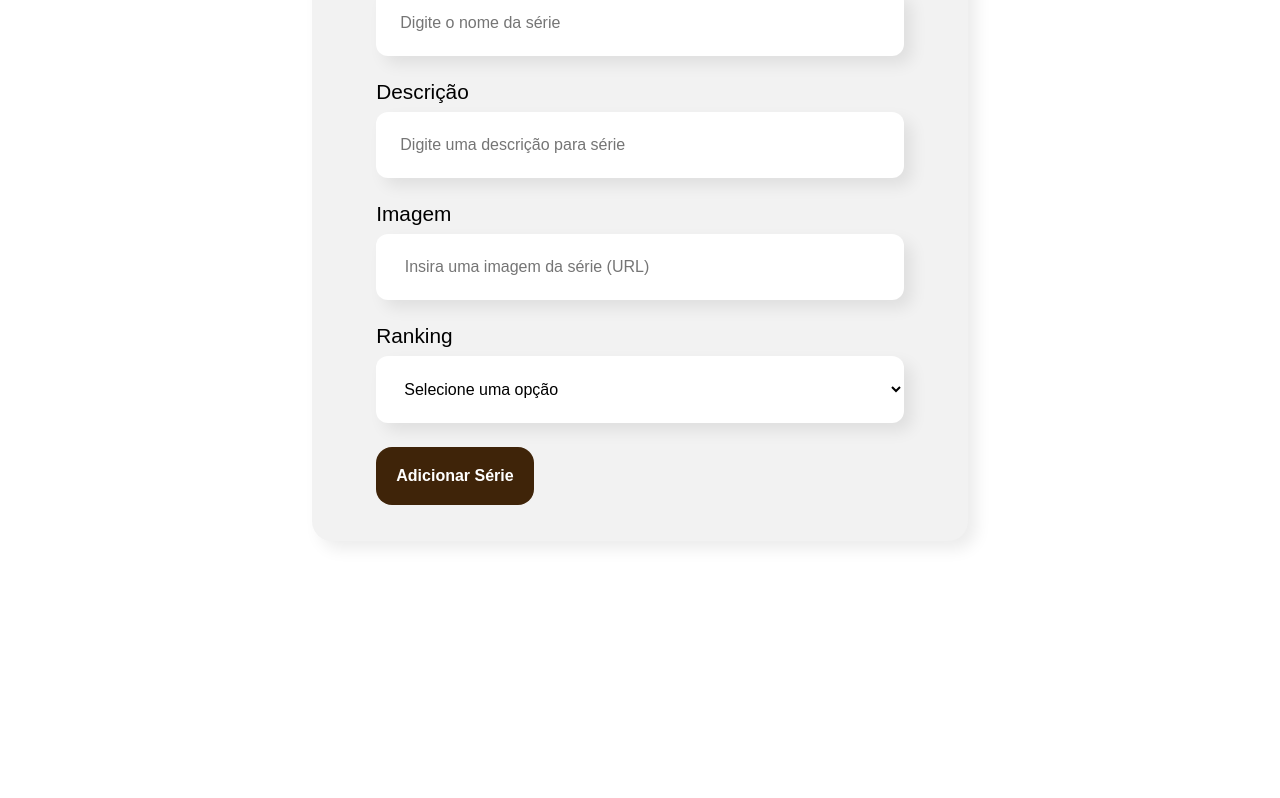
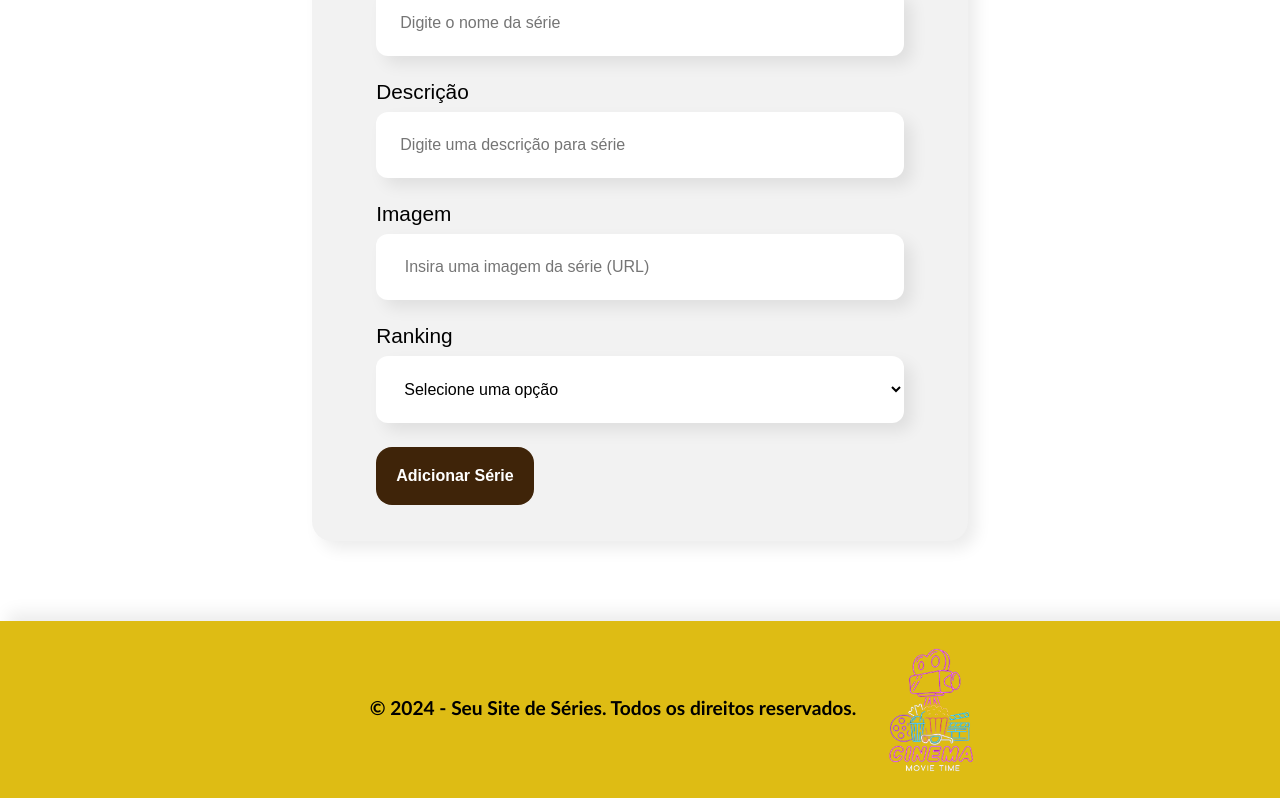
Before and after one commit to pennAls/Alura_Cursos, a React (Create React App) app in the folder Front-End/React com JS/organograma/: page / in a window 1280 px wide. Shown: the part 799-1597 px from the top of the page. Before the commit the page ends 1420 px from the top, so only its background shows below. Built offline with nearby package versions, Linux system fonts and the light colour scheme.

Commit message:
Ajustes css +

```diff
--- a/Front-End/React com JS/organograma/src/App.js
+++ b/Front-End/React com JS/organograma/src/App.js
@@ -3,6 +3,7 @@ import Form from "./components/Form";
 import Header from "./components/Header";
 import Section1 from "./components/Section_1/Section_1";
 import Ranking from "./components/Ranking";
+import Footer from "./components/Footer";
 
 function App() {
   const rankings = [
@@ -67,6 +68,7 @@ function App() {
           }}
         />
       ))}
+      <Footer/>
     </div>
   );
 }
--- /dev/null
+++ b/Front-End/React com JS/organograma/src/components/Footer/Footer.js
@@ -0,0 +1,12 @@
+import "./footer.css";
+
+export const Footer = () => {
+  return (
+    <footer className="footer">
+      <p>© 2024 - Seu Site de Séries. Todos os direitos reservados.</p>
+      <div className="footerNav">
+        <img src="/imgs/cinema.png" alt="logo_imagem"></img>
+      </div>
+    </footer>
+  );
+};
--- /dev/null
+++ b/Front-End/React com JS/organograma/src/components/Footer/footer.css
@@ -0,0 +1,48 @@
+.footer {
+  display: flex;
+  flex-direction: row;
+  align-items: center;
+  width: 100%;
+  background-color: #debc14;
+  padding-right: 48px;
+  padding-left: 48px;
+  box-shadow: 8px -8px 16px rgba(0, 0, 0, 0.08);
+  max-width: 100%;
+  justify-content: center;
+  position: relative;
+  height: fit-content;
+  bottom: 0;
+}
+
+.footerNav {
+  display: flex;
+  margin-top: 16px;
+  justify-content: center;
+}
+
+.footer img{
+    width: 150px;
+}
+
+.footer p {
+  color: black;
+  font-size: 1.2rem;
+  font-family: "Gill Sans", "Gill Sans MT", Calibri, "Trebuchet MS", sans-serif;
+  font-weight: 800;
+  margin-top: 16px;
+}
+
+@media (max-width: 768px) {
+  .footerNav {
+    flex-direction: column;
+    margin-top: 8px;
+  }
+
+  .footer p {
+    font-size: 1rem;
+  }
+
+  .footer {
+    padding: 24px;
+  }
+}
--- /dev/null
+++ b/Front-End/React com JS/organograma/src/components/Footer/index.js
@@ -0,0 +1,2 @@
+import { Footer } from "./Footer";
+export default Footer;
```
